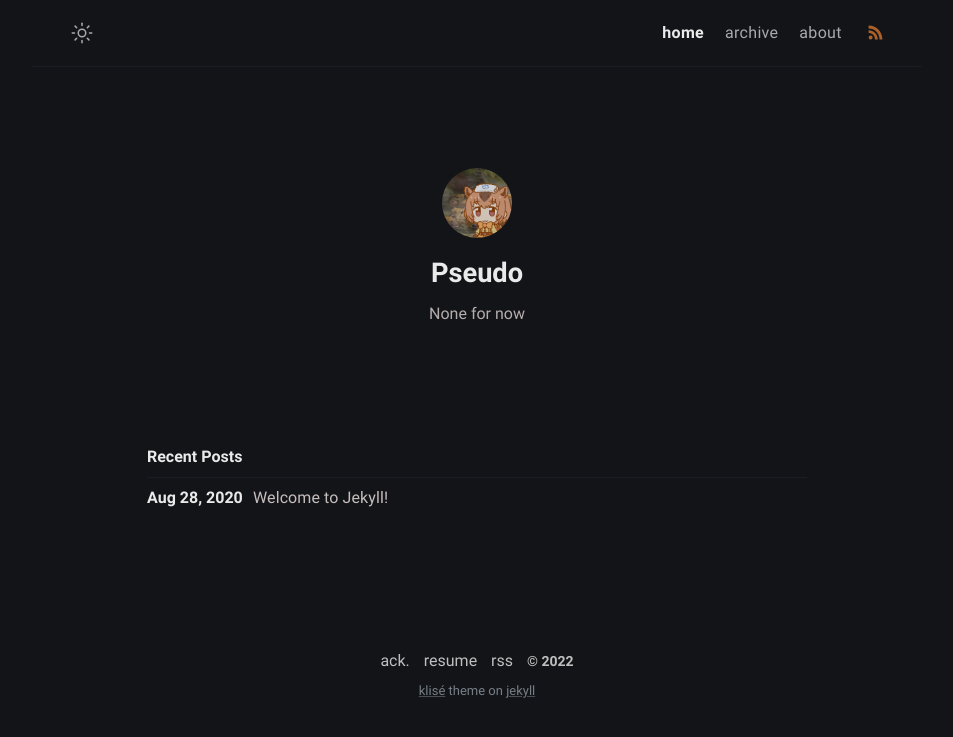
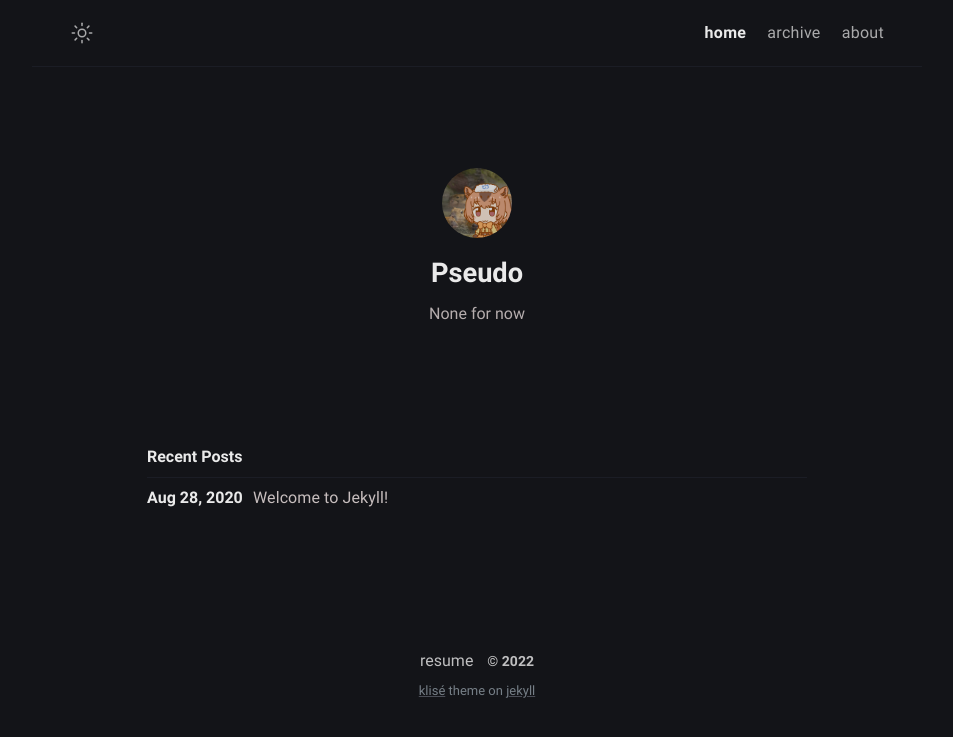
Before and after one commit to WuWaA/wuwaa.github.io, a Jekyll site: the page built from index.md, in a window 1280 px wide. Shown: the top 737 px of the page, without its empty margins (163-1116 px from the left). Built offline with Jekyll 4.4.1, drawn with Linux system fonts in a browser that asks for light colours.

Commit message:
Remove RSS

```diff
--- a/_includes/footer.html
+++ b/_includes/footer.html
@@ -1,7 +1,5 @@
 <footer class="footer">
-  <a class="footer_item" href="/thanks">ack.</a>
   <a class="footer_item" href="javascript::void(0)">resume</a>
-  <a class="footer_item" href="/feed.xml">rss</a>
   <span class="footer_item">&copy; {{ site.time | date: "%Y" }}</span>
   <small class="footer_copyright">
     <!-- Klisé Theme: https://github.com/piharpi/jekyll-klise -->
--- a/_includes/navbar.html
+++ b/_includes/navbar.html
@@ -185,26 +185,6 @@
           <a class="menu-link {% if url == '/' %}active{% endif %}" href="/">home</a>
           <a class="menu-link {% if url == '/about/' %}active{% endif %}" href="/about">about</a>
         {%- endif -%}
-        <a class="menu-link rss" href="/feed.xml">
-          <svg
-            xmlns="http://www.w3.org/2000/svg"
-            width="17"
-            height="17"
-            viewBox="0 0 512 512"
-            fill="#ED812E"
-          >
-            <title>RSS</title>
-            <path
-              d="M108.56,342.78a60.34,60.34,0,1,0,60.56,60.44A60.63,60.63,0,0,0,108.56,342.78Z"
-            />
-            <path
-              d="M48,186.67v86.55c52,0,101.94,15.39,138.67,52.11s52,86.56,52,138.67h86.66C325.33,312.44,199.67,186.67,48,186.67Z"
-            />
-            <path
-              d="M48,48v86.56c185.25,0,329.22,144.08,329.22,329.44H464C464,234.66,277.67,48,48,48Z"
-            />
-          </svg>
-        </a>
       </div>
     </div>
   </nav>
--- a/_sass/klise/_layout.scss
+++ b/_sass/klise/_layout.scss
@@ -86,12 +86,6 @@
 
     &:not(:last-child) {
       margin-right: 5px;
-    }
-
-    &.rss {
-      position: relative;
-      bottom: -3px;
-      outline: none;
     }
 
     @include media-query($on-mobile) {
```
